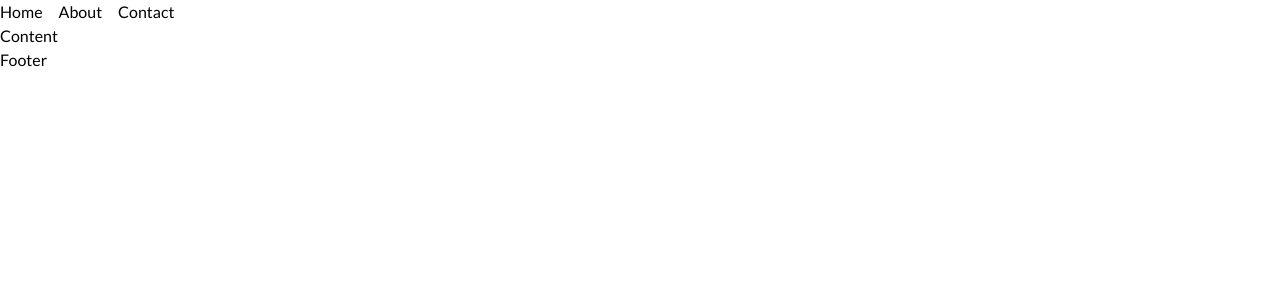
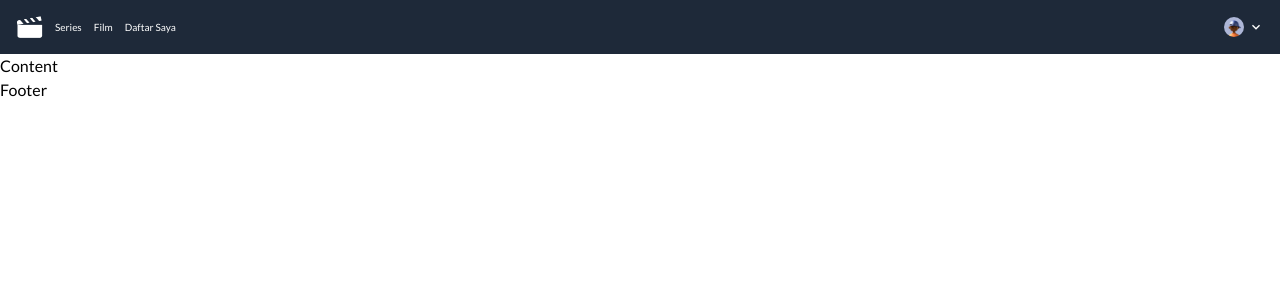
Before and after one commit to YusupBudiman/chill-movie-react, a React (Vite) app: page /home in a window 1280 px wide. Shown: the top 300 px of the page. Built offline with nearby package versions, Linux system fonts and the light colour scheme.

Commit message:
styling page home

```diff
--- a/src/components/Header.jsx
+++ b/src/components/Header.jsx
@@ -1,19 +1,29 @@
 import { Link } from "react-router-dom";
+import Logo from "../assets/images/logo-chill.png";
+import User from "../assets/images/avatar.png";
+import { MdKeyboardArrowDown } from "react-icons/md";
 
 const Header = () => {
   return (
-    <header>
-      <nav className="flex gap-4">
-        <Link to="/login" className="hover:underline">
-          Home
+    <header className="flex justify-between items-center p-4 bg-gray-800 text-[10px] text-white ">
+      <nav className="flex gap-3 items-center">
+        <Link to="/start" className="">
+          <img src={Logo} alt="" />
         </Link>
-        <Link to="/about" className="hover:underline">
-          About
+        <Link to="/series" className="hover:underline">
+          Series
         </Link>
-        <Link to="/contact" className="hover:underline">
-          Contact
+        <Link to="/film" className="hover:underline">
+          Film
+        </Link>
+        <Link to="/mylist" className="hover:underline">
+          Daftar Saya
         </Link>
       </nav>
+      <div className="profile flex items-center gap-1">
+        <img src={User} alt="user" className="w-5 h5 rounded-xl" />
+        <MdKeyboardArrowDown className="w-4 h-4 font-bold" />
+      </div>
     </header>
   );
 };
```
